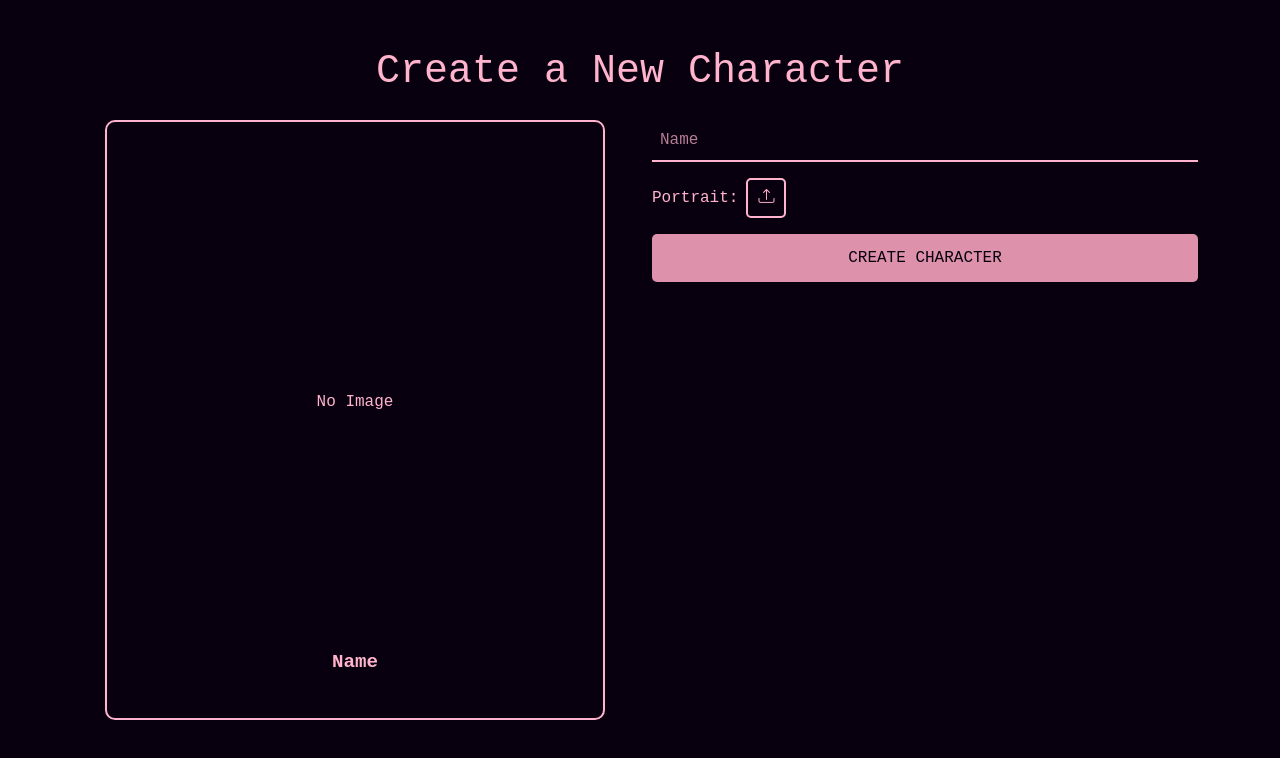
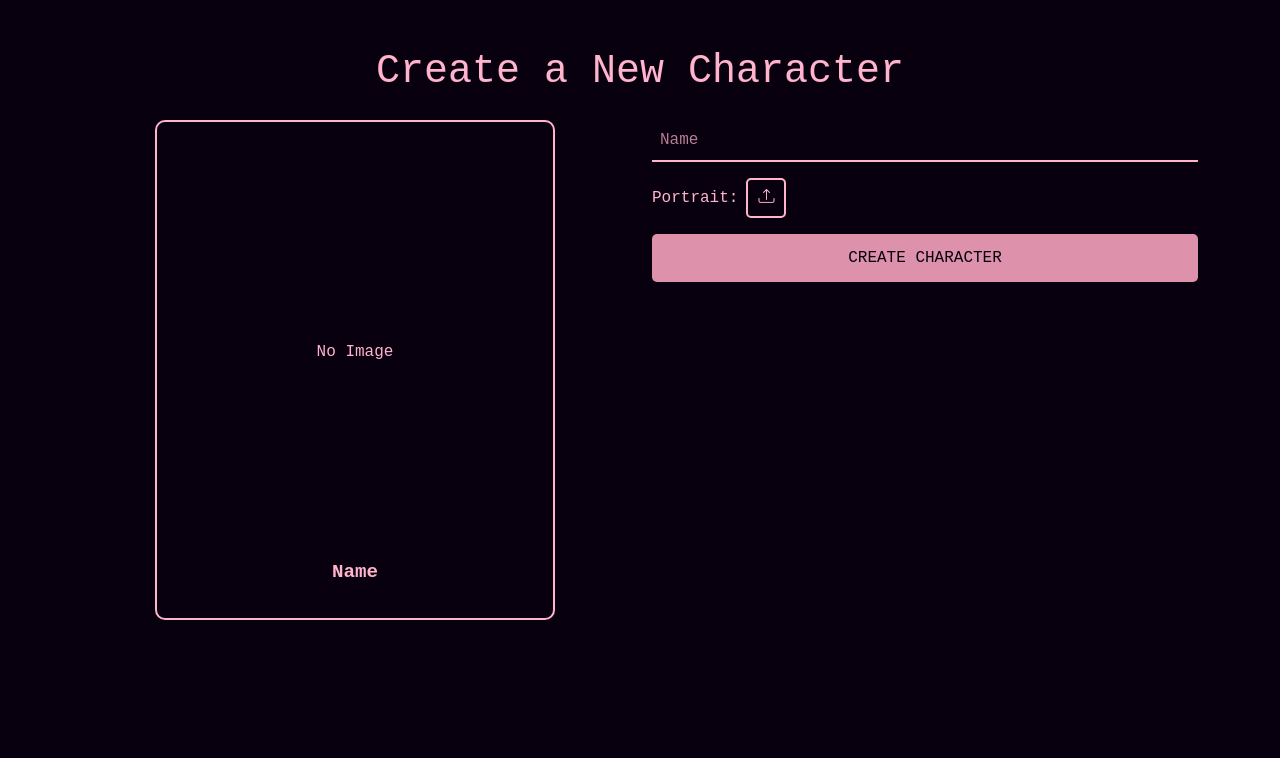
Before and after one commit to jnwee/bghelper, a Next.js app in the folder frontend/: page /characters/create in a window 1280 px wide. Shown: the top 758 px of the page. Built offline with nearby package versions, Linux system fonts and the light colour scheme; no server answers.

Commit message:
image size on Charactercard adapted a bit

```diff
--- a/frontend/src/app/characters/create/create_character.css
+++ b/frontend/src/app/characters/create/create_character.css
@@ -1,7 +1,7 @@
 /* Preview Container */
 .preview-container {
-    width: 500px;
-    height: 600px;
+    width: 400px;
+    height: 500px;
     border: 2px solid var(--text-color);
     border-radius: 10px;
     display: flex;
@@ -17,7 +17,7 @@
     margin-top: 2%;
     margin-bottom: 4%;
     height: 80%;
-    width: 75%;
+    width: 94%;
     object-fit: cover;
     border-radius: 10px;
 }
--- a/frontend/src/app/css/character_card.css
+++ b/frontend/src/app/css/character_card.css
@@ -27,7 +27,7 @@
 .character-image {
     margin-top: 2%;
     height: 80%;
-    width: 75%;
+    width: 94%;
     object-fit: cover;
     border-radius: 10px;
 }
```
